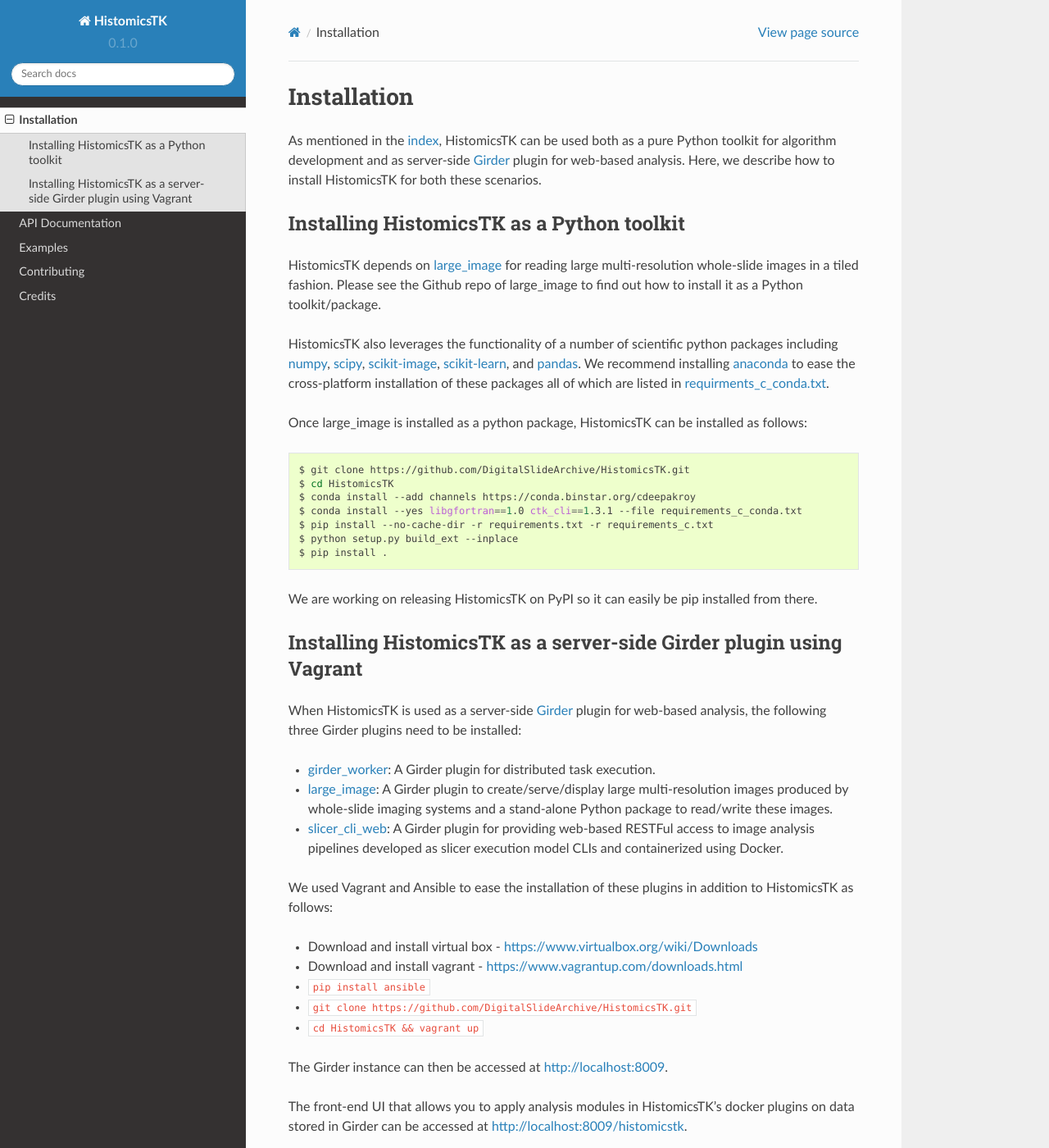
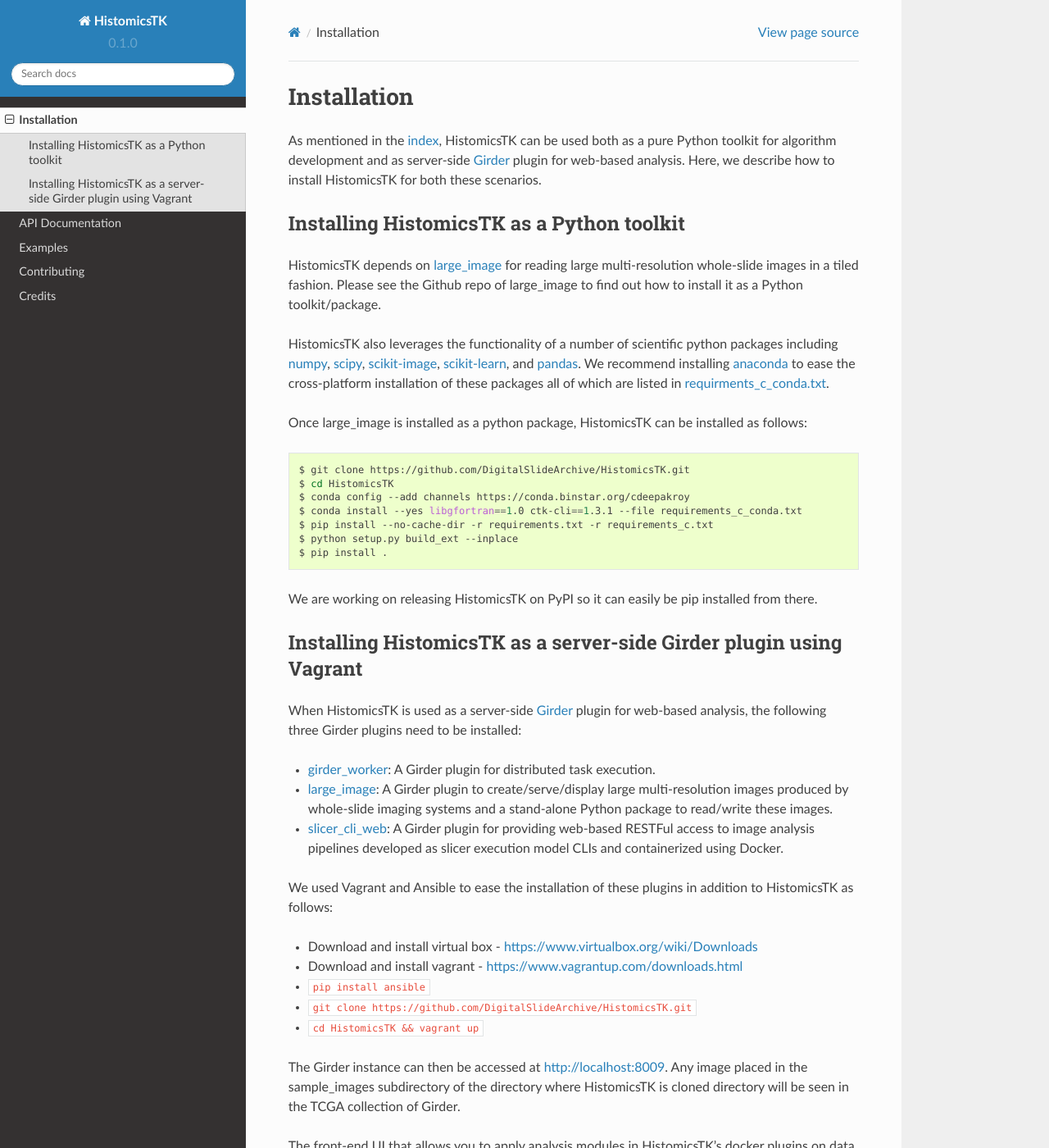
Before and after one commit to DigitalSlideArchive/HistomicsTK, a Sphinx documentation site: the page built from docs/installation.rst, in a window 1280 px wide and 1400 px high. Shown: the whole window at 82% size. Built offline with Sphinx 7.4.7 and the Read the Docs theme 2.0.0, drawn with Linux system fonts in a browser that asks for light colours; pages that are not in the unit, such as notebooks, are missing from menus.

Commit message:
Fix errors in HistomicsTK install doc

```diff
--- a/docs/installation.rst
+++ b/docs/installation.rst
@@ -27,8 +27,8 @@
 
     $ git clone https://github.com/DigitalSlideArchive/HistomicsTK.git
     $ cd HistomicsTK
-    $ conda install --add channels https://conda.binstar.org/cdeepakroy
-    $ conda install --yes libgfortran==1.0 ctk_cli==1.3.1 --file requirements_c_conda.txt
+    $ conda config --add channels https://conda.binstar.org/cdeepakroy
+    $ conda install --yes libgfortran==1.0 ctk-cli==1.3.1 --file requirements_c_conda.txt
     $ pip install --no-cache-dir -r requirements.txt -r requirements_c.txt
     $ python setup.py build_ext --inplace
     $ pip install .
@@ -59,7 +59,9 @@
 - ``git clone https://github.com/DigitalSlideArchive/HistomicsTK.git``
 - ``cd HistomicsTK && vagrant up``
 
-The Girder instance can then be accessed at http://localhost:8009.
+The Girder instance can then be accessed at http://localhost:8009. Any image
+placed in the sample_images subdirectory of the directory where HistomicsTK
+is cloned directory will be seen in the TCGA collection of Girder.
 
 The front-end UI that allows you to apply analysis modules in HistomicsTK's
 docker plugins on data stored in Girder can be accessed at
```
